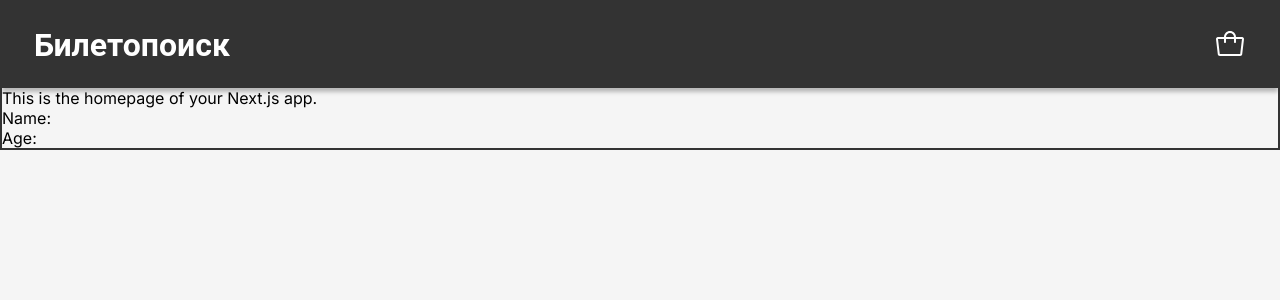
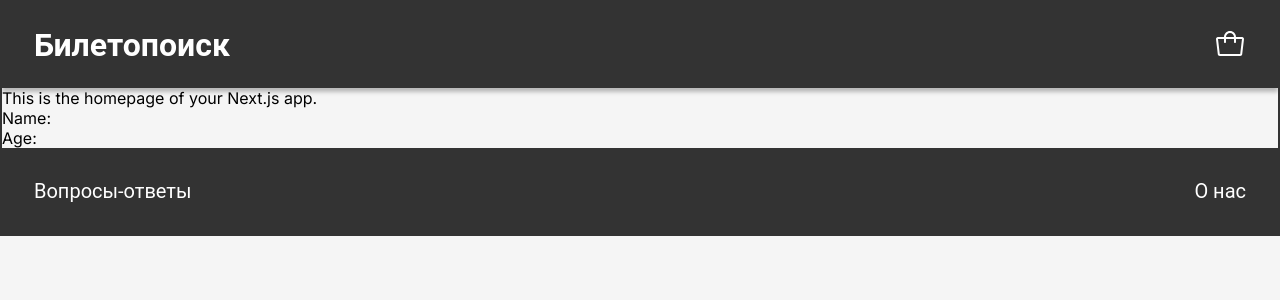
Before and after one commit to AnastasiiaBitkina/react-homework-new, a Next.js app in the folder my-app/: page / in a window 1280 px wide. Shown: the top 300 px of the page. Built offline with nearby package versions, Linux system fonts and the light colour scheme.

Commit message:
feat: added footer

```diff
--- a/my-app/src/app/components/Footer.tsx
+++ b/my-app/src/app/components/Footer.tsx
@@ -0,0 +1,15 @@
+import React from "react";
+import "../styles/footer.css";
+
+const Footer: React.FC = () => {
+  return (
+    <footer className="footer">
+      <div className="footer-content">
+        <div className="qa">Вопросы-ответы</div>
+        <div className="about">О нас</div>
+      </div>
+    </footer>
+  );
+};
+
+export default Footer;
--- a/my-app/src/app/page.tsx
+++ b/my-app/src/app/page.tsx
@@ -1,5 +1,6 @@
 import React from 'react';
 import Header from '../app/components/Header';
+import Footer from './components/Footer';
 
 interface Props {
   name: string;
@@ -13,6 +14,7 @@ const HomePage: React.FC<Props> = ({ name, age }) => {
       <p>This is the homepage of your Next.js app.</p>
       <p>Name: {name}</p>
       <p>Age: {age}</p>
+      <Footer />
     </div>
   );
 };
--- /dev/null
+++ b/my-app/src/app/styles/footer.css
@@ -0,0 +1,29 @@
+.footer {
+    bottom: 0;
+    left: 0;
+    width: 100%;
+    display: flex;
+    max-width: 1920px;
+    height: 86px;
+    padding: 24px 32px;
+    justify-content: space-between;
+    align-items: center;
+    flex-shrink: 0;
+    background: var(--gray-1, #333);
+}
+.footer-content{
+    display: flex;
+    width: 100%;
+    justify-content: space-between;
+}
+.qa {
+    color: #FFF;
+    font-size: 20px;
+    font-family: Roboto;
+}
+
+.about {
+    color: #FFF;
+    font-size: 20px;
+    font-family: Roboto;
+}
```
